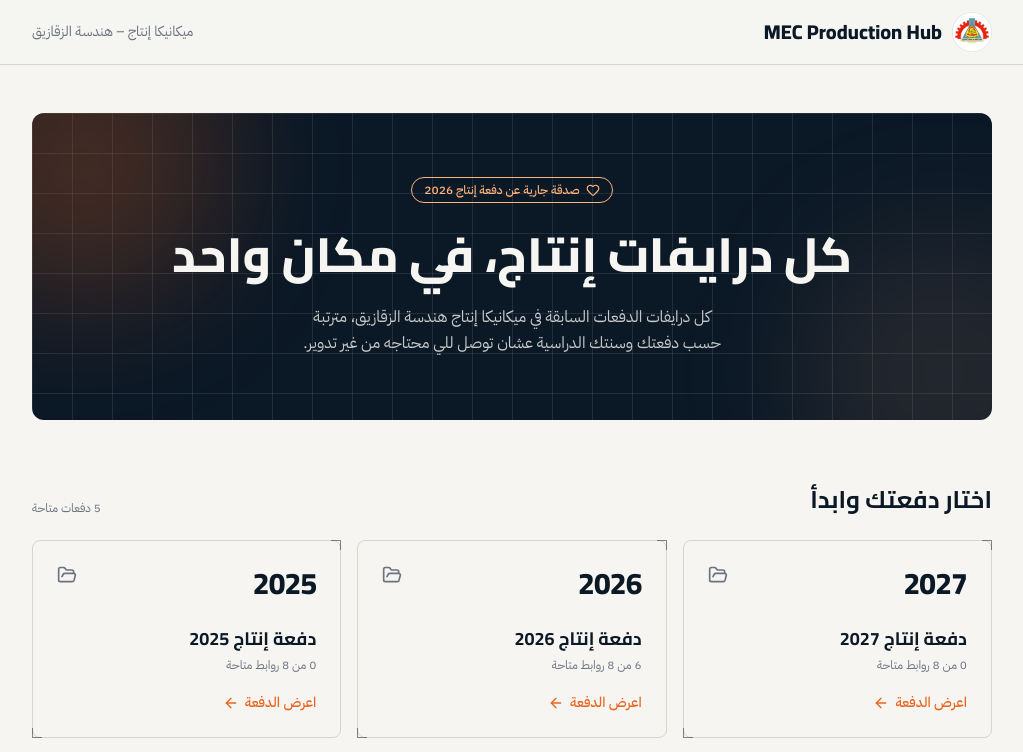
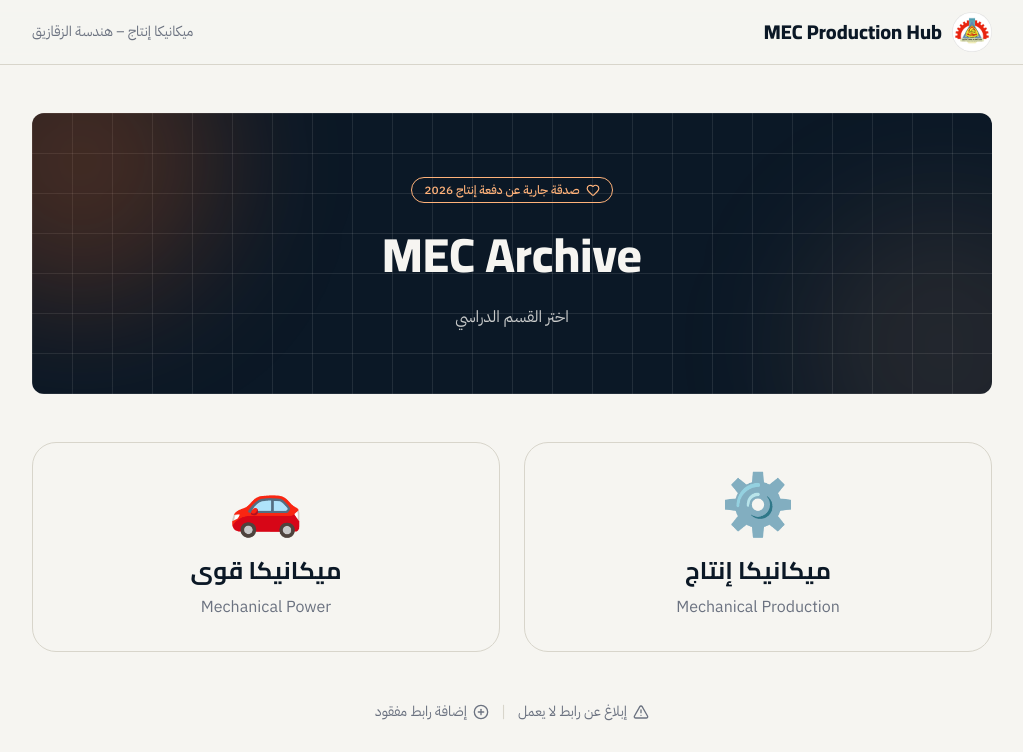
Before and after one commit to Ahmed207-5/mec-production-hub, a Next.js app: page / in a window 1280 px wide. Shown: the top 752 px of the page, without its empty margins (128-1151 px from the left). Built offline with nearby package versions, Linux system fonts and the light colour scheme.

Commit message:
Create department selection homepage

```diff
--- a/src/app/page.tsx
+++ b/src/app/page.tsx
@@ -1,10 +1,10 @@
 import { Heart } from "lucide-react";
+import Link from "next/link";
+
 import Header from "@/components/Header";
 import Footer from "@/components/Footer";
 import BlueprintPanel from "@/components/BlueprintPanel";
-import BatchCard from "@/components/BatchCard";
 import FeedbackLinks from "@/components/FeedbackLinks";
-import { batches } from "@/data/batches";
 import { siteConfig } from "@/config/site";
 
 export default function Home() {
@@ -21,29 +21,46 @@ export default function Home() {
             </span>
 
             <h1 className="font-display mt-5 text-3xl sm:text-4xl md:text-5xl font-extrabold leading-tight">
-              {siteConfig.subtitle}
+              MEC Archive
             </h1>
 
             <p className="mx-auto mt-5 max-w-xl text-balance text-sm sm:text-base leading-relaxed text-paper/80">
-              {siteConfig.heroText}
+              اختر القسم الدراسي
             </p>
           </div>
         </BlueprintPanel>
 
-        <section className="mt-12 sm:mt-16">
-          <div className="flex items-end justify-between gap-4 mb-6">
-            <h2 className="font-display text-xl sm:text-2xl font-bold text-ink">
-              {siteConfig.batchSectionTitle}
-            </h2>
-            <span className="text-xs text-muted">
-              {batches.length} دفعات متاحة
-            </span>
-          </div>
+        <section className="mt-12">
+          <div className="grid grid-cols-1 md:grid-cols-2 gap-6">
+            <Link
+              href="/production"
+              className="rounded-3xl border border-line bg-paper p-8 text-center transition hover:-translate-y-1 hover:shadow-xl"
+            >
+              <div className="text-6xl mb-5">⚙️</div>
 
-          <div className="grid grid-cols-1 sm:grid-cols-2 lg:grid-cols-3 gap-4">
-            {batches.map((batch) => (
-              <BatchCard key={batch.year} batch={batch} />
-            ))}
+              <h2 className="text-2xl font-bold">
+                ميكانيكا إنتاج
+              </h2>
+
+              <p className="mt-2 text-muted">
+                Mechanical Production
+              </p>
+            </Link>
+
+            <Link
+              href="/power"
+              className="rounded-3xl border border-line bg-paper p-8 text-center transition hover:-translate-y-1 hover:shadow-xl"
+            >
+              <div className="text-6xl mb-5">🚗</div>
+
+              <h2 className="text-2xl font-bold">
+                ميكانيكا قوى
+              </h2>
+
+              <p className="mt-2 text-muted">
+                Mechanical Power
+              </p>
+            </Link>
           </div>
         </section>
 
--- /dev/null
+++ b/src/app/power/page.tsx
@@ -0,0 +1,13 @@
+export default function PowerPage() {
+  return (
+    <main className="mx-auto max-w-5xl px-6 py-20 text-center">
+      <h1 className="text-4xl font-bold">
+        ميكانيكا قوى
+      </h1>
+
+      <p className="mt-4 text-muted">
+        سيتم إضافة أرشيف ميكانيكا قوى قريبًا.
+      </p>
+    </main>
+  );
+}
--- /dev/null
+++ b/src/app/production/page.tsx
@@ -0,0 +1,5 @@
+import { redirect } from "next/navigation";
+
+export default function ProductionPage() {
+  redirect("/");
+}
```
